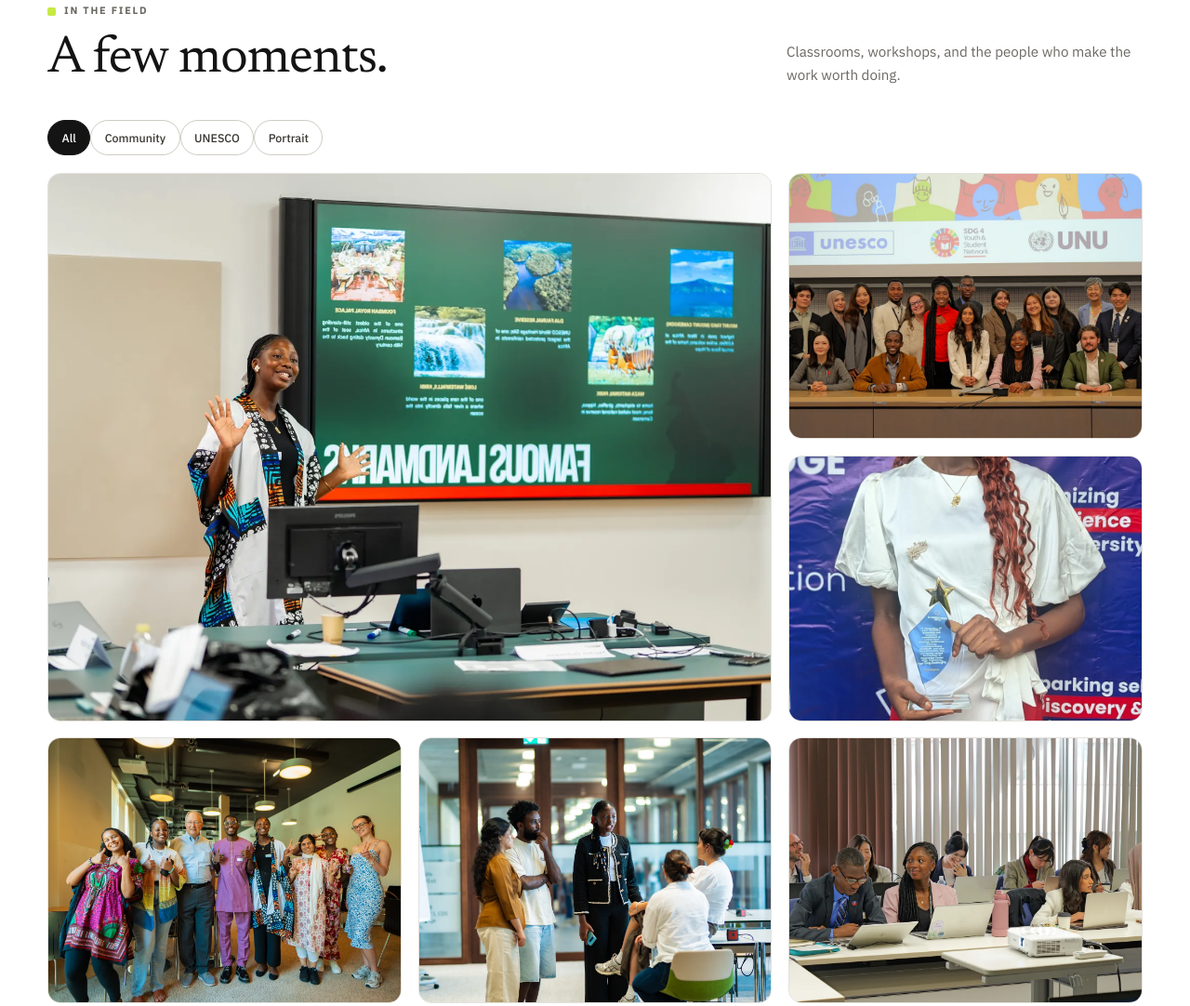
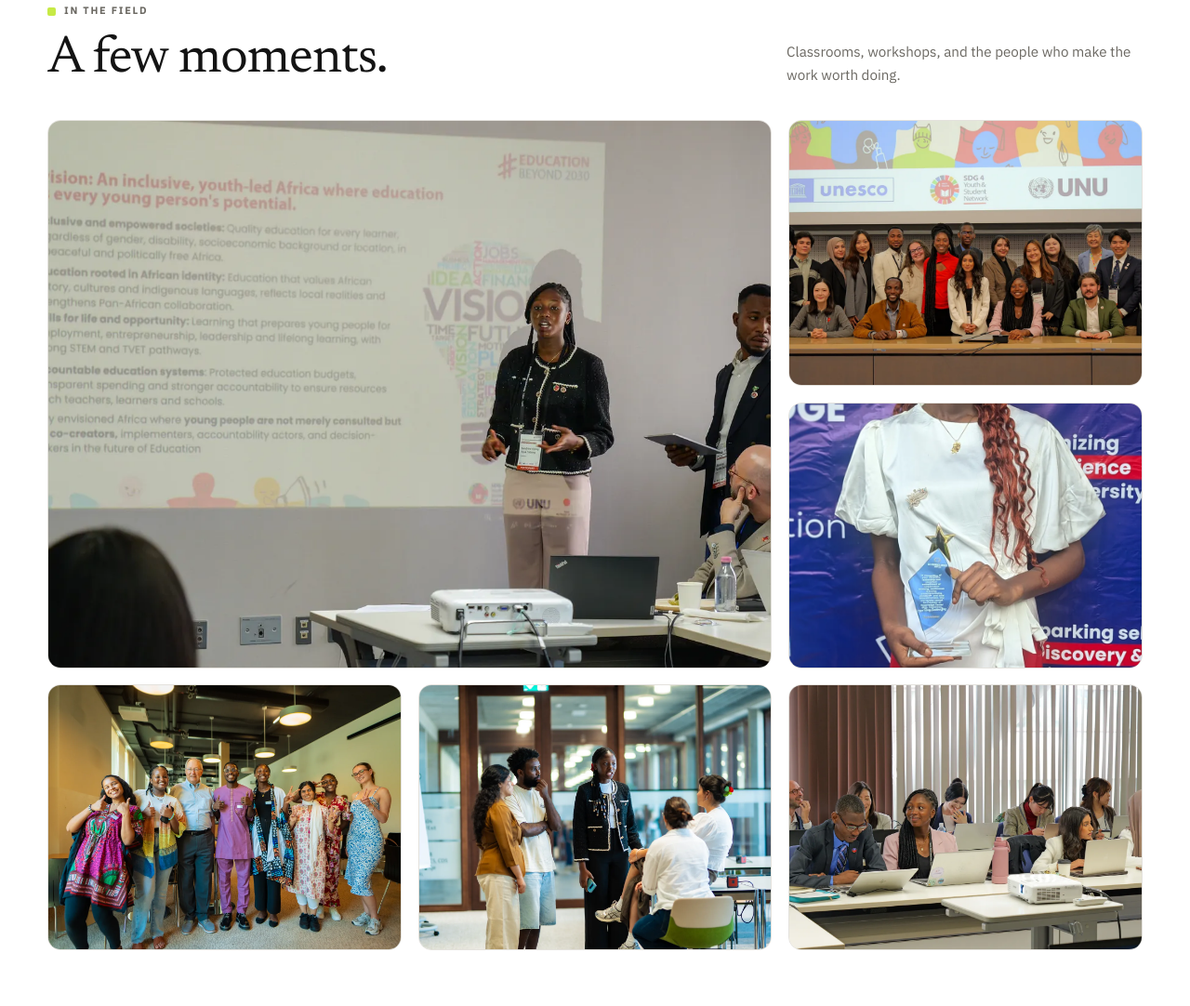
Before and after one commit to Sandy3435/Personal-Website, a plain HTML site: page about.html in a window 1280 px wide. Shown: the part 2418-3500 px from the top of the page at 93% size. Drawn offline with Linux system fonts and the light colour scheme.

Commit message:
content(about): replace gallery hero image; restore homepage hero image

```diff
--- a/about.html
+++ b/about.html
@@ -126,15 +126,9 @@
           </div>
           <p class="section-head__aside">Classrooms, workshops, and the people who make the work worth doing.</p>
         </div>
-        <div class="filters" data-filters role="group" aria-label="Filter photos">
-          <button class="filter" type="button" data-filter="all" aria-pressed="true">All</button>
-          <button class="filter" type="button" data-filter="community" aria-pressed="false">Community</button>
-          <button class="filter" type="button" data-filter="unesco" aria-pressed="false">UNESCO</button>
-          <button class="filter" type="button" data-filter="portrait" aria-pressed="false">Portrait</button>
-        </div>
-        <div class="gallery" data-gallery style="margin-top: 1.2rem;">
-          <figure class="gallery__item gallery__item--feature" data-gallery-item data-cat="community" data-cat-label="Community · Cameroon" data-title="On the ground" data-full="assets/images/about/dsc04795.webp" tabindex="0" role="button" aria-label="Open image: On the ground">
-            <img src="assets/images/about/dsc04795.webp" alt="Sandrine on the ground with a community" loading="lazy">
+        <div class="gallery" data-gallery style="margin-top: 1.6rem;">
+          <figure class="gallery__item gallery__item--feature" data-gallery-item data-cat="community" data-cat-label="Community · Cameroon" data-title="On the ground" data-full="assets/images/about/day1-presentation.webp" tabindex="0" role="button" aria-label="Open image: On the ground">
+            <img src="assets/images/about/day1-presentation.webp" alt="Sandrine on the ground with a community" loading="lazy">
             <figcaption class="gallery__caption"><strong>On the ground</strong><span>Community · Cameroon</span></figcaption>
           </figure>
           <figure class="gallery__item" data-gallery-item data-cat="unesco" data-cat-label="UNESCO · Tokyo" data-title="UNESCO workshop, Tokyo" data-full="assets/images/about/unesco-workshop-group-participants.webp" tabindex="0" role="button" aria-label="Open image: UNESCO workshop, Tokyo">
```
Also changed, not shown: index.html (+2 -2 lines), assets/images/about/day1-presentation.webp (added).
